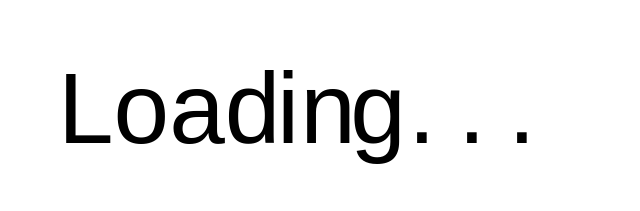
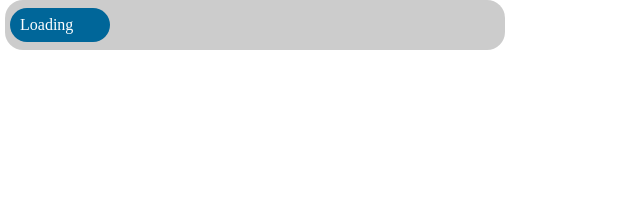
Before and after one commit to dongliang09/Loading, a website: page index.html in a window 1280 px wide. Shown: the whole page, without its empty margins (0-640 px from the left). Drawn offline with Linux system fonts and the light colour scheme.

Commit message:
progress bar loading

```diff
--- a/index.html
+++ b/index.html
@@ -8,17 +8,10 @@
     <link rel="stylesheet" href="style.css">
 </head>
 <body>
-    <div class="loading-container">
-        <div class="loading">Load</div>
-        <div class="loading-empty"></div>
-        <div class="loading-i">i</div>
-        <div class="loading-n">n</div>
-        <div class="loading-empty"></div>
-        <div class="loading-g">g</div>
-        <div class="loading-empty"></div>
-        <div class="loading-dot-1">.</div>
-        <div class="loading-dot-2">.</div>
-        <div class="loading-dot-3">.</div>
+    <div class="progress-bar">
+        <div class="progress-bar-inner">
+          Loading
+        </div>
       </div>
 </body>
 </html>
--- a/style.css
+++ b/style.css
@@ -1,64 +1,39 @@
+*, *::before, *::after {
+  box-sizing: border-box;
+}
 
-.loading-container {
-    width : 600px;
-    height:200px;
-    display: flex;
-    justify-content:center;
-    align-items: center;
-    font-family: 'Rajdhani', sans-serif;
-  }
+body {
+	padding: 0;
+	margin: 0;
+}
 
-  .loading {
-    font-size: 100px;
-    width: 200px;
-  }
+.progress-bar{
+  position: relative;
+  width: 500px;
+  height: 50px;
+  border-radius: 18px;
+  left: 5px;
+  color: white;
+  background-color: #CCC;
+}
 
-  .loading-i, .loading-n, .loading-g{
-    font-size: 100px;
-    width: 40px;
-    display:grid;
-    justify-content:center;
-  }
+.progress-bar-inner{
+  width: 20%;
+  left: 5px;
+  top: 8px;
+  bottom: 8px;
+  color: white;
+  background-color: #069;
+  position: absolute;
+  display: flex;
+  align-items: center;
+  min-width: 20px;
+  max-width:480px;
+  border-radius: 18px;
+  padding:10px;
+  animation: left-right 5s ease-in-out infinite;
+}
 
-  .loading-empty {
-    width:10px;
-  }
-
-  .loading-dot-1, .loading-dot-2, .loading-dot-3{
-    font-size: 100px;
-    width: 50px;
-  }
-
-  .loading-container:hover .loading-i {
-    animation:letter-up-down 300ms ease-in-out;
-  }
-
-  .loading-container:hover .loading-n {
-    animation:letter-up-down 300ms ease-in-out 300ms;
-  }
-
-  .loading-container:hover .loading-g {
-    animation:letter-up-down 300ms ease-in-out 600ms;
-  }
-
-  .loading-container:hover .loading-dot-1 {
-    animation:dot-up-down 300ms ease-in-out 900ms;
-  }
-
-  .loading-container:hover .loading-dot-2{
-    animation:dot-up-down 300ms ease-in-out 1200ms;
-  }
-
-  .loading-container:hover .loading-dot-3{
-    animation:dot-up-down 300ms ease-in-out 1500ms;
-  }
-
-  @keyframes letter-up-down {
-    66%{transform: translateY(-40%);}
-    100%{transform: translateY(0%);}
-  }
-
-  @keyframes dot-up-down {
-    66%{transform: translateY(-40%);}
-    100%{transform: translateY(0%);}
-  }
+@keyframes left-right {
+  100% {width:calc(100%);}
+}
```
